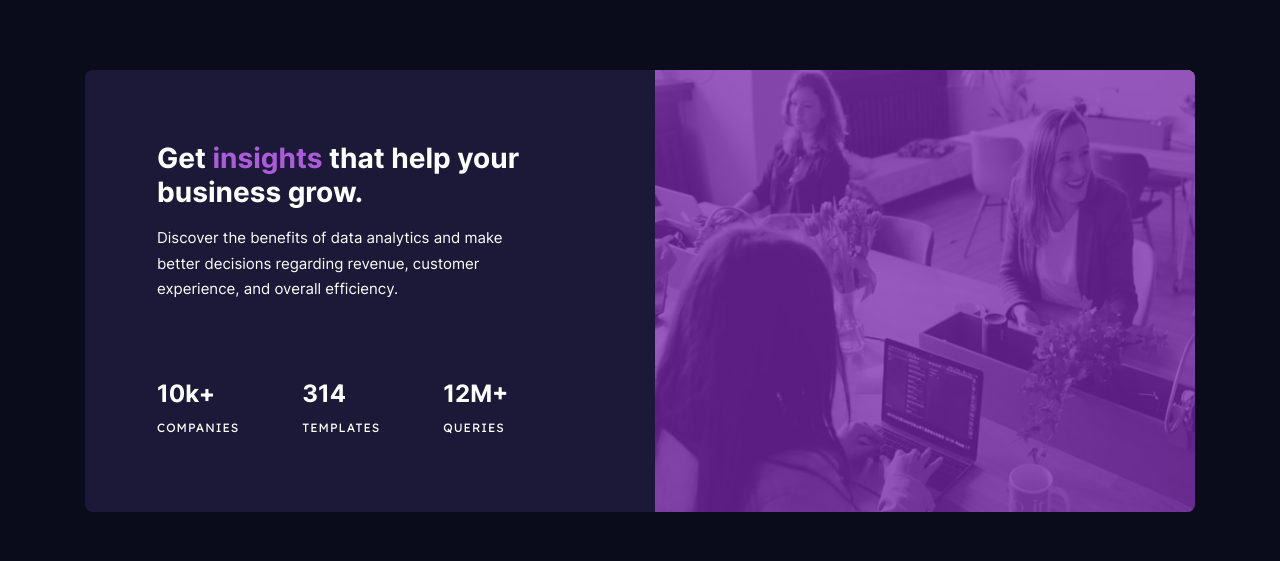
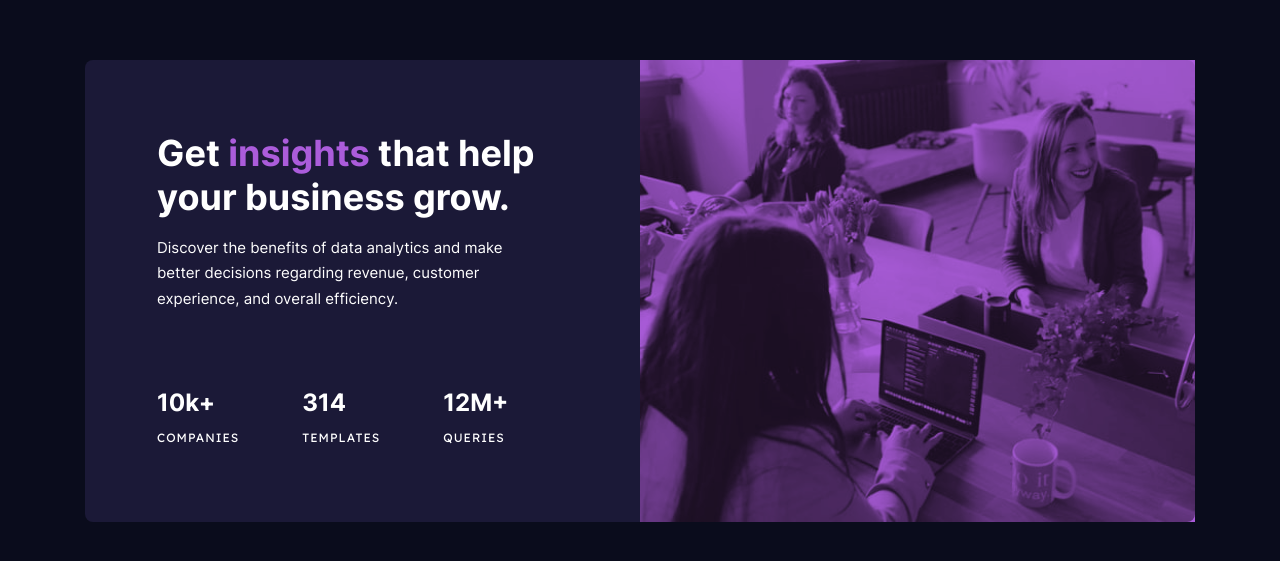
Before and after one commit to codermoshiur/stats-preview-card-component, a website: page index.html in a window 1280 px wide. Shown: the part 109-670 px from the top of the page. Drawn offline with Linux system fonts and the light colour scheme.

Commit message:
Initial commit

```diff
--- a/index.html
+++ b/index.html
@@ -4,6 +4,11 @@
     <meta charset="UTF-8" />
     <meta name="viewport" content="width=device-width, initial-scale=1.0" />
     <title>Stats preview card component</title>
+    <link
+      rel="shortcut icon"
+      href="./assets/images/favicon-32x32.png"
+      type="image/x-icon"
+    />
     <link rel="stylesheet" href="./css/main.css" />
   </head>
   <body>
@@ -40,11 +45,17 @@
               </div>
             </div>
             <div class="stats-preview__item stats-preview__item--img">
-              <img
-                src="./assets/images/image-header-mobile.jpg"
-                alt="Get insights that help your business grow"
-                class="stats-preview__top-img"
-              />
+              <picture class="stats-preview__top-pic">
+                <source
+                  media="(min-width: 64.0625rem)"
+                  srcset="./assets/images/image-header-desktop.jpg"
+                />
+                <img
+                  src="./assets/images/image-header-mobile.jpg"
+                  alt="Get insights that help your business grow"
+                  class="stats-preview__top-img"
+                />
+              </picture>
             </div>
           </div>
         </div>
--- a/sass/main.scss
+++ b/sass/main.scss
@@ -96,7 +96,7 @@ body {
   &__grid {
     @include grid(null);
     @include laptop {
-      grid-template-columns: 35.625rem 1fr;
+      grid-template-columns: repeat(2, 1fr);
       align-items: center;
     }
   }
@@ -119,6 +119,9 @@ body {
     font-family: $font-inter-bold;
     font-size: 1.75rem;
     line-height: 1.2;
+    @include laptop {
+      font-size: 2.25rem;
+    }
   }
   &__title-highlighted-text {
     color: $clr-teldrassil-purple;
@@ -150,34 +153,24 @@ body {
   }
   &__item--img {
     order: 1;
-    position: relative;
-    height: 100%;
     @include laptop {
+      height: 100%;
       order: 2;
     }
-    &::before {
-      content: "";
-      display: block;
-      width: 100%;
+  }
+  &__top-pic {
+    background-color: $clr-teldrassil-purple;
+    @include laptop {
       height: 100%;
-      position: absolute;
-      top: 0;
-      left: 0;
-      background-color: darken($clr-teldrassil-purple, 20%);
-      border-top-left-radius: 0.5rem;
-      border-top-right-radius: 0.5rem;
-      opacity: 0.75;
-      @include laptop {
-        border-top-left-radius: 0;
-        border-bottom-right-radius: 0.5rem;
-      }
     }
   }
   &__top-img {
-    height: 100%;
+    mix-blend-mode: multiply;
+    opacity: 0.85;
     border-top-left-radius: 0.5rem;
     border-top-right-radius: 0.5rem;
     @include laptop {
+      height: 100%;
       border-top-left-radius: 0;
       border-bottom-right-radius: 0.5rem;
     }
```
Also changed, not shown: css/main.css, readme.md, 1 other file.
